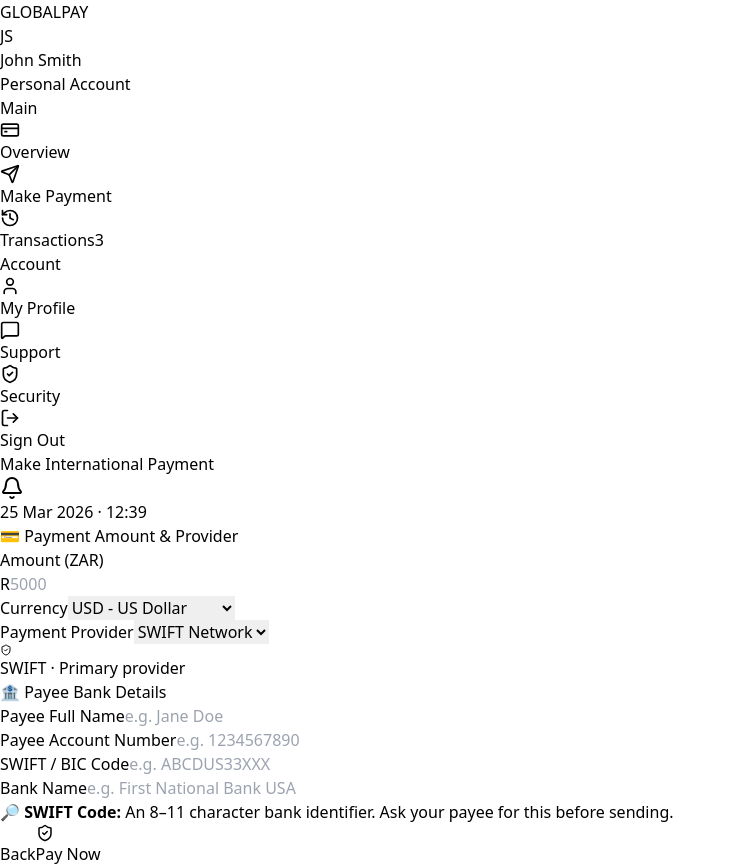
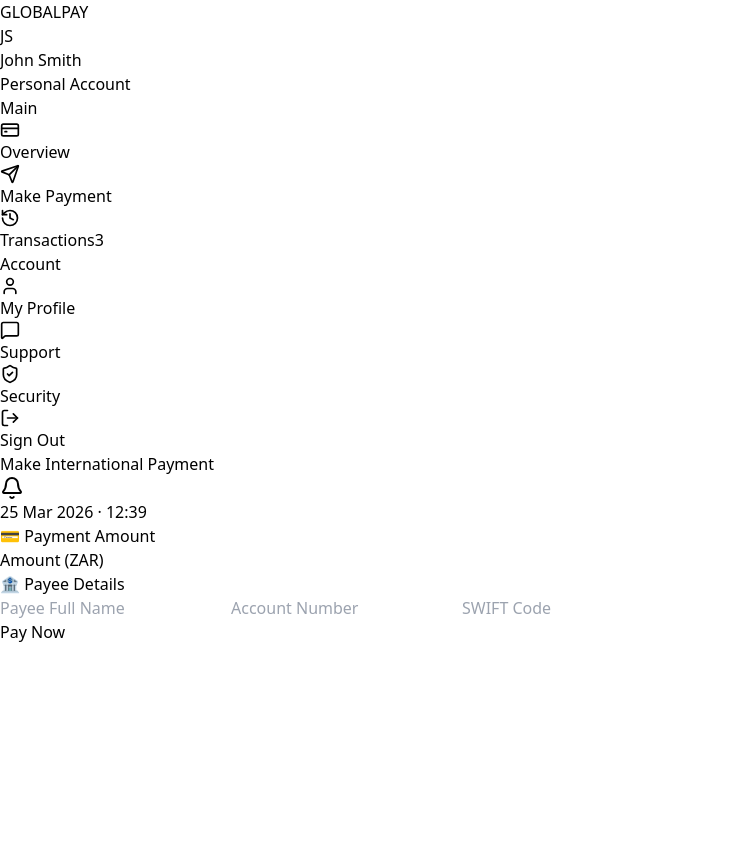
Before and after one commit to WhiteSkyTK/International-Bank-APDS-, a React (Vite) app: page /payment in a window 1280 px wide. Shown: the whole page, without its empty margins (0-736 px from the left). After the commit the page ends 800 px from the top, so only its background shows below. Built offline with nearby package versions, Linux system fonts and the light colour scheme.

Commit message:
Updated UI

```diff
--- a/src/pages/auth/Login.jsx
+++ b/src/pages/auth/Login.jsx
@@ -1,35 +1,68 @@
-import React from 'react';
+import React, { useState } from 'react';
 import { useNavigate } from 'react-router-dom';
 import { AuthLayout } from '../../components/layout/AuthLayout';
 import { InputField } from '../../components/common/InputField';
 
 export const Login = () => {
     const navigate = useNavigate();
-    const handleLogin = (e) => { e.preventDefault(); navigate('/dashboard'); };
+    const [accountNumber, setAccountNumber] = useState('');
+    const [password, setPassword] = useState('');
+    const [error, setError] = useState('');
+
+    const handleLogin = async (e) => {
+        e.preventDefault();
+        setError('');
+
+        try {
+            const response = await fetch('https://localhost:5000/api/login', {
+                method: 'POST',
+                headers: { 'Content-Type': 'application/json' },
+                body: JSON.stringify({ accountNumber, password })
+            });
+
+            const data = await response.json();
+
+            if (response.ok) {
+                // Securely store the handshake data
+                localStorage.setItem('userId', data.user.id);
+                localStorage.setItem('userName', data.user.fullName);
+                localStorage.setItem('userBalance', data.user.balance);
+                navigate('/dashboard');
+            } else {
+                setError(data.error || "Login failed");
+            }
+        } catch (err) {
+            setError("Cannot connect to secure server. Ensure backend is running.");
+        }
+    };
 
     return (
         <AuthLayout type="login">
             <h2 className="text-4xl font-bold text-[#4A80D4] mb-1 tracking-tight">Welcome Back 👋</h2>
             <p className="text-gray-500 mb-8 text-sm font-medium">Please login to your account</p>
 
+            {error && <p className="text-red-500 text-xs font-bold mb-4">{error}</p>}
+
             <form onSubmit={handleLogin} className="flex flex-col">
-                <InputField label="User Name" defaultValue="Jsmith" />
-                <InputField label="Account Number" defaultValue="10296818" />
-                <InputField label="Password" type="password" defaultValue="********" />
+                <div className="space-y-4 mb-6">
+                    <InputField
+                        label="Account Number"
+                        value={accountNumber}
+                        onChange={(e) => setAccountNumber(e.target.value)}
+                    />
+                    <InputField
+                        label="Password"
+                        type="password"
+                        value={password}
+                        onChange={(e) => setPassword(e.target.value)}
+                    />
+                </div>
 
-                {/* Password Hint Box (Matches Figma) */}
                 <div className="bg-[#EAF2ED] rounded-xl p-3 flex items-center gap-3 mb-4">
                     <span className="text-xl">🔐</span>
                     <p className="text-[11px] text-[#607D75] font-medium leading-tight">
                         Min 8 chars · Must include uppercase,<br/>number & special character
                     </p>
-                </div>
-
-                {/* Forgot Links */}
-                <div className="flex flex-col items-end gap-1 text-[13px] text-[#7B96B5] font-medium mb-6">
-                    <button type="button" onClick={() => navigate('/forgot-username')} className="hover:text-[#4A80D4] transition">Forgot User Name?</button>
-                    <button type="button" onClick={() => navigate('/forgot-password')} className="hover:text-[#4A80D4] transition">Forgot Password?</button>
-                    <button type="button" onClick={() => navigate('/forgot-account')} className="hover:text-[#4A80D4] transition">Forgot Account Number?</button>
                 </div>
 
                 <button type="submit" className="w-full bg-[#4A80D4] hover:bg-[#3A68B0] text-white font-bold py-3.5 rounded-xl shadow-md transition transform hover:scale-[1.02]">
--- a/src/pages/dashboard/MakePayment.jsx
+++ b/src/pages/dashboard/MakePayment.jsx
@@ -6,130 +6,112 @@
 export const MakePayment = () => {
     const navigate = useNavigate();
 
-    // State variables for our Security Validation
+    // Form State
+    const [amount, setAmount] = useState('');
+    const [payeeName, setPayeeName] = useState('');
+    const [payeeAccount, setPayeeAccount] = useState('');
+    const [swiftCode, setSwiftCode] = useState('');
+
+    // UI State
     const [showModal, setShowModal] = useState(false);
-    const [swiftCode, setSwiftCode] = useState('');
     const [errorMsg, setErrorMsg] = useState('');
 
-    const handlePayment = (e) => {
+    const handlePayment = async (e) => {
         e.preventDefault();
+        setErrorMsg("");
 
-        // RUBRIC: RegEx Input Whitelisting (Protects against XSS / SQLi)
-        // SWIFT must be exactly 8 or 11 uppercase letters/numbers. No symbols allowed!
+        // RegEx Validation
         const swiftRegex = /^[A-Z0-9]{8,11}$/;
+        if (!swiftRegex.test(swiftCode)) {
+            return setErrorMsg("Invalid SWIFT Code format.");
+        }
 
-        if (!swiftRegex.test(swiftCode)) {
-            setErrorMsg("Invalid SWIFT Code. Symbols (like <script>) are blocked for your security.");
-            setShowModal(false);
-        } else {
-            setErrorMsg("");
-            setShowModal(true); // Shows the green success modal
+        try {
+            const response = await fetch('https://localhost:5000/api/pay', {
+                method: 'POST',
+                headers: { 'Content-Type': 'application/json' },
+                body: JSON.stringify({
+                    userId: localStorage.getItem('userId'), // Handshake ID
+                    amount: parseFloat(amount),
+                    payeeName,
+                    payeeAccount,
+                    swiftCode
+                })
+            });
+
+            const data = await response.json();
+
+            if (response.ok) {
+                // Update balance in storage so Dashboard is correct
+                localStorage.setItem('userBalance', data.newBalance);
+                setShowModal(true);
+            } else {
+                setErrorMsg(data.error);
+            }
+        } catch (err) {
+            setErrorMsg("Payment failed. Server unreachable.");
         }
     };
 
     return (
         <DashboardLayout title="Make International Payment">
             <form onSubmit={handlePayment} className="space-y-6 max-w-4xl">
-
-                {/* Section 1: Payment Amount & Provider */}
                 <div className="bg-white p-8 rounded-3xl shadow-sm border border-gray-100">
-                    <h3 className="text-lg font-bold text-gray-800 mb-6 flex items-center gap-3">
-                        <span className="text-2xl">💳</span> Payment Amount & Provider
-                    </h3>
-                    <div className="grid grid-cols-1 md:grid-cols-3 gap-6">
+                    <h3 className="text-lg font-bold text-gray-800 mb-6 flex items-center gap-3">💳 Payment Amount</h3>
+                    <div className="grid grid-cols-1 md:grid-cols-2 gap-6">
                         <div>
                             <label className="text-xs font-bold text-gray-800 uppercase mb-2 block">Amount (ZAR)</label>
-                            <div className="relative">
-                                <span className="absolute left-4 top-3 text-blue-500 font-bold">R</span>
-                                <input type="number" placeholder="5000" className="w-full bg-[#EAF2ED]/50 border border-teal-100 rounded-xl py-3 pl-8 pr-4 font-bold text-gray-800 focus:outline-none focus:border-blue-400 transition" required/>
-                            </div>
-                        </div>
-                        <div>
-                            <label className="text-xs font-bold text-gray-800 uppercase mb-2 block">Currency</label>
-                            <select className="w-full bg-[#EAF2ED]/50 border border-teal-100 rounded-xl py-3 px-4 font-bold text-gray-800 focus:outline-none transition">
-                                <option>USD - US Dollar</option>
-                                <option>EUR - Euro</option>
-                                <option>GBP - British Pound</option>
-                            </select>
-                        </div>
-                        <div>
-                            <label className="text-xs font-bold text-gray-800 uppercase mb-2 block">Payment Provider</label>
-                            <select className="w-full bg-[#EAF2ED]/50 border border-teal-100 rounded-xl py-3 px-4 font-bold text-gray-800 focus:outline-none transition">
-                                <option>SWIFT Network</option>
-                            </select>
-                            <p className="text-[10px] text-green-600 font-bold mt-2 flex items-center gap-1">
-                                <ShieldCheck size={12}/> SWIFT · Primary provider
-                            </p>
+                            <input
+                                type="number"
+                                value={amount}
+                                onChange={(e) => setAmount(e.target.value)}
+                                className="w-full bg-[#EAF2ED]/50 border border-teal-100 rounded-xl py-3 px-4 font-bold"
+                                required
+                            />
                         </div>
                     </div>
                 </div>
 
-                {/* Section 2: Payee Bank Details (Unrolled for specific state tracking) */}
                 <div className="bg-white p-8 rounded-3xl shadow-sm border border-gray-100">
-                    <h3 className="text-lg font-bold text-gray-800 mb-6 flex items-center gap-3">
-                        <span className="text-2xl">🏦</span> Payee Bank Details
-                    </h3>
-
-                    <div className="grid grid-cols-1 md:grid-cols-4 gap-4 mb-6 items-start">
-                        {/* Box 1: Name */}
-                        <div>
-                            <label className="text-xs font-bold text-gray-800 uppercase mb-2 block">Payee Full Name</label>
-                            <input type="text" placeholder="e.g. Jane Doe" className="w-full bg-[#EAF2ED]/50 border border-teal-100 rounded-xl py-3 px-4 font-medium text-gray-800 focus:outline-none focus:border-blue-400 transition" required/>
-                        </div>
-
-                        {/* Box 2: Account Number */}
-                        <div>
-                            <label className="text-xs font-bold text-gray-800 uppercase mb-2 block">Payee Account Number</label>
-                            <input type="text" placeholder="e.g. 1234567890" className="w-full bg-[#EAF2ED]/50 border border-teal-100 rounded-xl py-3 px-4 font-medium text-gray-800 focus:outline-none focus:border-blue-400 transition" required/>
-                        </div>
-
-                        {/* Box 3: SWIFT CODE (Has RegEx state & error tracking) */}
-                        <div>
-                            <label className="text-xs font-bold text-gray-800 uppercase mb-2 block">SWIFT / BIC Code</label>
-                            <input
-                                type="text"
-                                placeholder="e.g. ABCDUS33XXX"
-                                value={swiftCode}
-                                onChange={(e) => setSwiftCode(e.target.value.toUpperCase())}
-                                className={`w-full bg-[#EAF2ED]/50 rounded-xl py-3 px-4 font-medium text-gray-800 focus:outline-none transition ${errorMsg ? 'border-2 border-red-500 bg-red-50' : 'border border-teal-100 focus:border-blue-400'}`}
-                                required
-                            />
-                            {errorMsg && (
-                                <p className="text-red-500 text-[10px] font-bold mt-1 leading-tight flex gap-1">
-                                    <AlertCircle size={12} className="flex-shrink-0" /> {errorMsg}
-                                </p>
-                            )}
-                        </div>
-
-                        {/* Box 4: Bank Name */}
-                        <div>
-                            <label className="text-xs font-bold text-gray-800 uppercase mb-2 block">Bank Name</label>
-                            <input type="text" placeholder="e.g. First National Bank USA" className="w-full bg-[#EAF2ED]/50 border border-teal-100 rounded-xl py-3 px-4 font-medium text-gray-800 focus:outline-none focus:border-blue-400 transition" required/>
-                        </div>
+                    <h3 className="text-lg font-bold text-gray-800 mb-6 flex items-center gap-3">🏦 Payee Details</h3>
+                    <div className="grid grid-cols-1 md:grid-cols-2 gap-4">
+                        <input
+                            placeholder="Payee Full Name"
+                            className="bg-[#EAF2ED]/50 p-3 rounded-xl"
+                            onChange={(e) => setPayeeName(e.target.value)}
+                            required
+                        />
+                        <input
+                            placeholder="Account Number"
+                            className="bg-[#EAF2ED]/50 p-3 rounded-xl"
+                            onChange={(e) => setPayeeAccount(e.target.value)}
+                            required
+                        />
+                        <input
+                            placeholder="SWIFT Code"
+                            className={`bg-[#EAF2ED]/50 p-3 rounded-xl ${errorMsg ? 'border-red-500 border' : ''}`}
+                            value={swiftCode}
+                            onChange={(e) => setSwiftCode(e.target.value.toUpperCase())}
+                            required
+                        />
                     </div>
-
-                    <div className="bg-blue-50/50 text-blue-800 text-xs p-3 rounded-lg font-medium">
-                        🔎 <b>SWIFT Code:</b> An 8–11 character bank identifier. Ask your payee for this before sending.
-                    </div>
+                    {errorMsg && <p className="text-red-500 text-xs font-bold mt-2">{errorMsg}</p>}
                 </div>
 
-                {/* Submit Buttons */}
-                <div className="flex justify-end gap-4 mt-8">
-                    <button type="button" onClick={() => navigate('/dashboard')} className="px-8 py-3 rounded-xl font-bold text-gray-500 hover:bg-gray-100 transition border border-gray-200">Back</button>
-                    <button type="submit" className="px-8 py-3 rounded-xl font-bold text-white bg-[#4A80D4] hover:bg-[#3A68B0] transition shadow-lg flex items-center gap-2"><ShieldCheck size={18}/> Pay Now</button>
+                <div className="flex justify-end gap-4">
+                    <button type="submit" className="px-8 py-3 rounded-xl font-bold text-white bg-[#4A80D4] shadow-lg">
+                        Pay Now
+                    </button>
                 </div>
             </form>
 
-            {/* Success Modal Overlay */}
+            {/* Success Modal remains largely the same, navigates to Dashboard on close */}
             {showModal && (
                 <div className="fixed inset-0 bg-gray-900/40 backdrop-blur-sm z-50 flex items-center justify-center p-4">
-                    <div className="bg-white rounded-3xl p-10 max-w-md w-full text-center shadow-2xl animate-bounce-in">
-                        <div className="w-20 h-20 bg-green-500 rounded-full flex items-center justify-center mx-auto mb-6 shadow-lg shadow-green-500/30">
-                            <CheckCircle size={40} className="text-white" />
-                        </div>
-                        <h2 className="text-2xl font-bold text-gray-800 mb-3">Payment Submitted!</h2>
-                        <p className="text-sm text-gray-500 mb-8">Your international payment has been securely submitted. A GlobalPay employee will verify and forward it to SWIFT. You'll be notified once completed.</p>
-                        <button onClick={() => navigate('/dashboard')} className="w-full bg-[#4A80D4] text-white font-bold py-3.5 rounded-xl hover:bg-[#3A68B0] transition">
+                    <div className="bg-white rounded-3xl p-10 max-w-md w-full text-center">
+                        <CheckCircle size={60} className="text-green-500 mx-auto mb-4" />
+                        <h2 className="text-2xl font-bold mb-4">Payment Submitted!</h2>
+                        <button onClick={() => navigate('/dashboard')} className="w-full bg-[#4A80D4] text-white py-3 rounded-xl font-bold">
                             Back to Dashboard
                         </button>
                     </div>
```
Also changed, not shown: src/pages/dashboard/Dashboard.jsx (+25 -35 lines).
